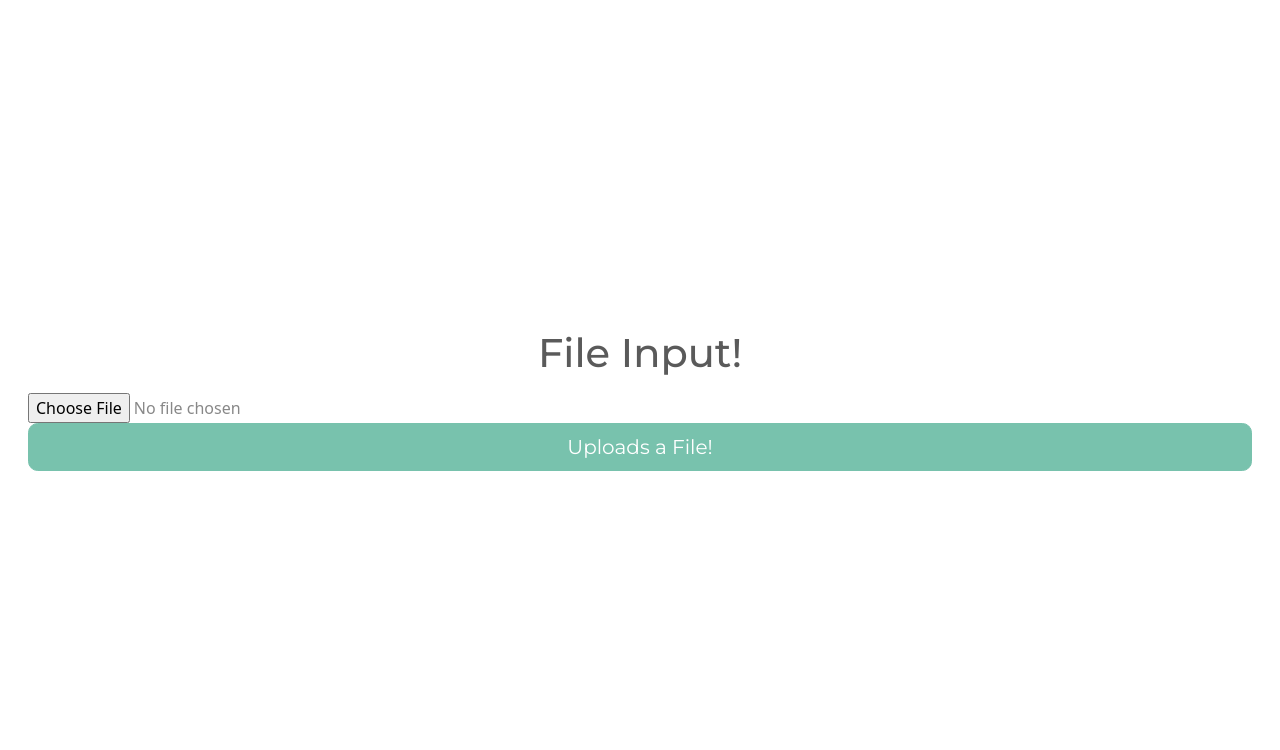
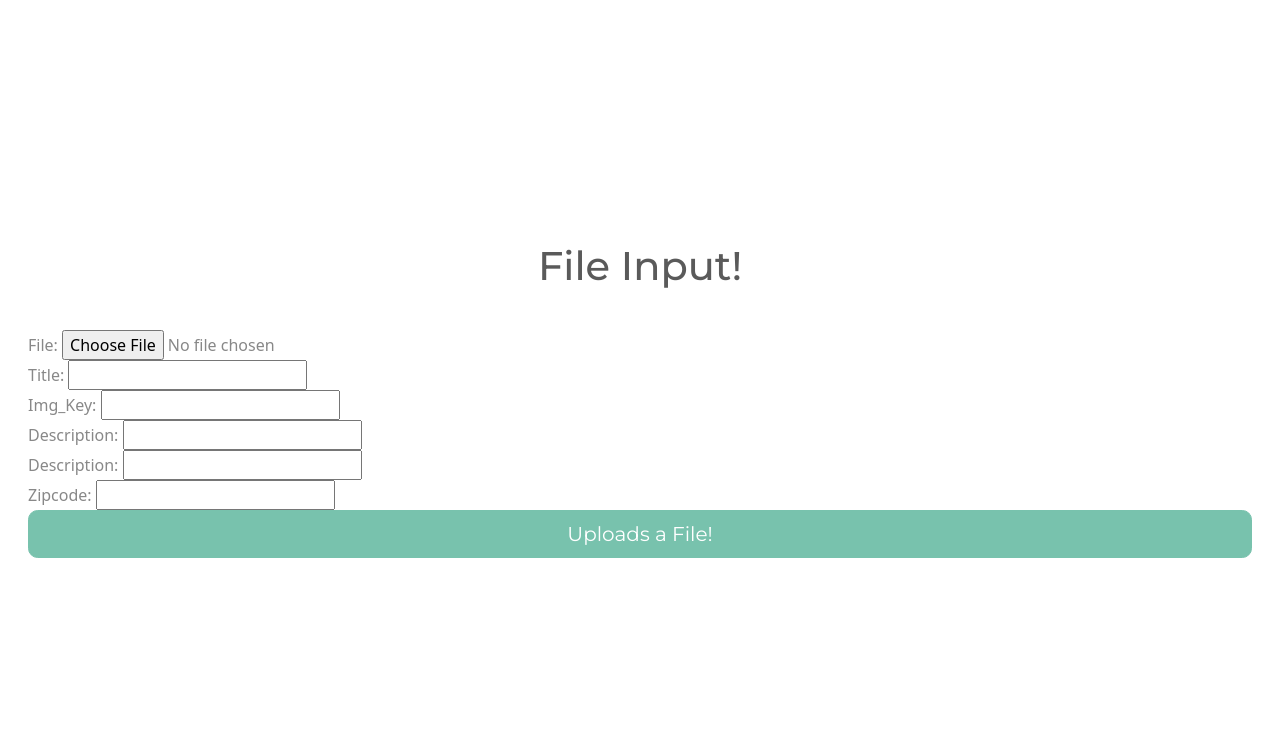
Before and after one commit to hannahanela/flask-share-bnb, a Flask app: page /api/listings in a window 1280 px wide. Shown: the top 750 px of the page. Run offline with Flask 2, Linux system fonts and the light colour scheme.

Commit message:
Form -> Post -> catch data. Moving on to models file

```diff
--- a/app.py
+++ b/app.py
@@ -11,7 +11,6 @@ s3 = boto3.resource('s3')
 
 from flask_debugtoolbar import DebugToolbarExtension
 
-# TODO: Database
 from models import db, connect_db
 # from forms import AddPetForm, EditPetForm
 
@@ -24,9 +23,8 @@ app.config['SQLALCHEMY_ECHO'] = True
 AWS_BUCKET = os.environ['AWS_BUCKET']
 AWS_BASE_URL = os.environ['AWS_BASE_URL']
 
-# TODO: update w/ db name
-# app.config['SQLALCHEMY_DATABASE_URI'] = "postgresql:///adopt"
-# app.config['SQLALCHEMY_TRACK_MODIFICATIONS'] = False
+app.config['SQLALCHEMY_DATABASE_URI'] = "postgresql:///listings"
+app.config['SQLALCHEMY_TRACK_MODIFICATIONS'] = False
 
 connect_db(app)
 db.drop_all()
@@ -35,61 +33,11 @@ db.create_all()
 
 # Having the Debug Toolbar show redirects explicitly is often useful;
 # however, if you want to turn it off, you can uncomment this line:
-#
+
 # app.config['DEBUG_TB_INTERCEPT_REDIRECTS'] = False
 
 toolbar = DebugToolbarExtension(app)
 
-# RESTful Routes for Listings
-# GET all
-    # GET /listings
-    # LISTINGS_MODEL.query.all()
-    # [{listing}, ...] listing as {username, img, description, price}
-# GET one
-    # GET /listings/<listing_id?>
-    # LISTINGS_MODEL.query.get_or_404(id?)
-    # {username, img, descr, price}
-# POST
-    # POST /listings
-    # make sure not a duplicate listing validation
-    # AWS happens here****is this successful?
-    # listings_model.create
-    # resp 201 CREATED {username, img, descr, price}
-# DELETE
-    # DELETE /listings/<listing_id?>
-    # query.get_or_404(listing_id?)
-    # AWS remove happens here****
-    # .delete(listing)
-    # return success message
-# PATCH
-    # PATCH /listings/<listing_id?>
-    # query.get_or_404(id?)
-    # get form inputs --> does this inlude a new img?
-        # if img, AWS remove old, add new
-    # request.json.get("descr")
-        # update db
-    # return success msg & {username, img, descr, price}
-# request sent from browser
-# query db
-# return data as JSON
-# @app.get("/")
-# @app.route('path',methods=["get"])
-
-
-# TODO:A running file.
-# Right now the file has many un instantiated variables and will crash
-
-# TODO:Post route work
-
-# TODO: After running file able to make an insomnia request to route.
-
-
-
-
-
-
-
-# TODO: to /api??
 @app.route('/api/listings', methods=["GET"])
 def get_Listings():
     """
@@ -108,14 +56,6 @@ def get_Listings():
 
     return render_template("file_input.html")
 
-# TODO: Intead of an int. Make it test7.jpg
-# Flask please make a request to our database where the url is stored
-# Store that in a variable
-# Return renderTemplate("TODO:",variable)
-
-# How do link together the URL of the img to an <img>
-
-# Variable is jinja interpolated in an <img src={variable}>
 @app.route("/api/listings/<int:listing_id>", methods=["GET"])
 def get_listing(listing_id):
     """
@@ -129,8 +69,9 @@ def get_listing(listing_id):
     # return jsonify(listing=serialize)
 
     return "/api/listings/<int:listing_id>"
+
 # ######################################################################### POST
-# FIXME: listings? Or listing?
+
 @app.route("/api/listings",methods=["POST"])
 def listing_create():
     """
@@ -141,37 +82,31 @@ def listing_create():
         {listing: {username,img, description, price}}
     """
 
-    print ('###################################################',request)
-    print ('request.files[file] = ',request.files["file"])
+    # print ('###################################################',request)
+    # print ('request.files[file] = ',request.files["file"])
 
     file_to_upload = request.files["file"]
+    form_data = request.form
+    print("Form_Data = ",form_data)
 
-    # # c-sharebnb-r26
+    title = form_data["title"]
+    # TODO: Way to create Unique key for file naming
+    #   Should occur in post route logic, not via form input.
+    img_key = form_data["img_key"]
+    description = form_data["description"]
+    price = form_data["price"]
+    zipcode = form_data["zipcode"]
 
-    # Upload a new file
-    # data = open('test.jpg', 'rb')
-    # Puts ion bucket?
+    print ('############## ',title,img_key,description,price,zipcode)
+
     resp = s3.Bucket(AWS_BUCKET).put_object(Key='test7.jpg', Body=file_to_upload)
-    # Not duplicate action, just provides the url?
-    # aws_url = s3.generate_presigned_url('put_object', Params= {'Bucket': AWS_BUCKET,
-    #                                                     "Key":"test6"},
-    #                                                      ExpiresIn=3600)
-
-    # print ('resp = ',resp.key,resp.keys())
-    # print ("aws_url = ",aws_url)
 
     url = f'{AWS_BASE_URL}{resp.key}'
     print('url = ',url)
 
-    # FOR REFERENCE
-    ###################################################
-    # <Request 'http://localhost:5001/results' [POST]>
-    # request.files[file] =  <FileStorage: 'testCat.jpeg' ('image/jpeg')>
-    # resp =  s3.Object(bucket_name='c-sharebnb-r26', key='test.jpg')
 
-    # TODO: request.files
 
-    # # TODO:
+    # FIXME: Review if changed from current to API.
     # flavor = request.json["flavor"]
     # size = request.json["size"]
     # rating = request.json["rating"]
--- a/templates/file_input.html
+++ b/templates/file_input.html
@@ -8,10 +8,39 @@
 
   <div class="ms-3 me-3">
     <form enctype="multipart/form-data" action="/api/listings" class="pb-4" method="POST">
+      <br>
+      <label for="file">File:
+        <input  type="file" name="file" id="file">
+      </label>
+      <br>
 
-      <label for="file">
-        <input  type="file" name="file" id="file" required>
+      <label for="title">Title:
+        <input  type="text" name="title" id="title" required>
       </label>
+      <br>
+
+      <label for="img_key">Img_Key:
+        <input  type="text" name="img_key" id="img_key" required>
+      </label>
+      <br>
+
+      <label for="description">Description:
+        <input  type="text" name="description" id="description" required>
+      </label>
+      <br>
+
+      <label for="price">Description:
+        <input  type="text" name="price" id="price" required>
+      </label>
+      <br>
+
+      <label for="zipcode">Zipcode:
+        <input  type="text" name="zipcode" id="zipcode" required>
+      </label>
+
+
+
+
 
       <button class="btn btn-primary btn-lg w-100">
         Uploads a File!
```
